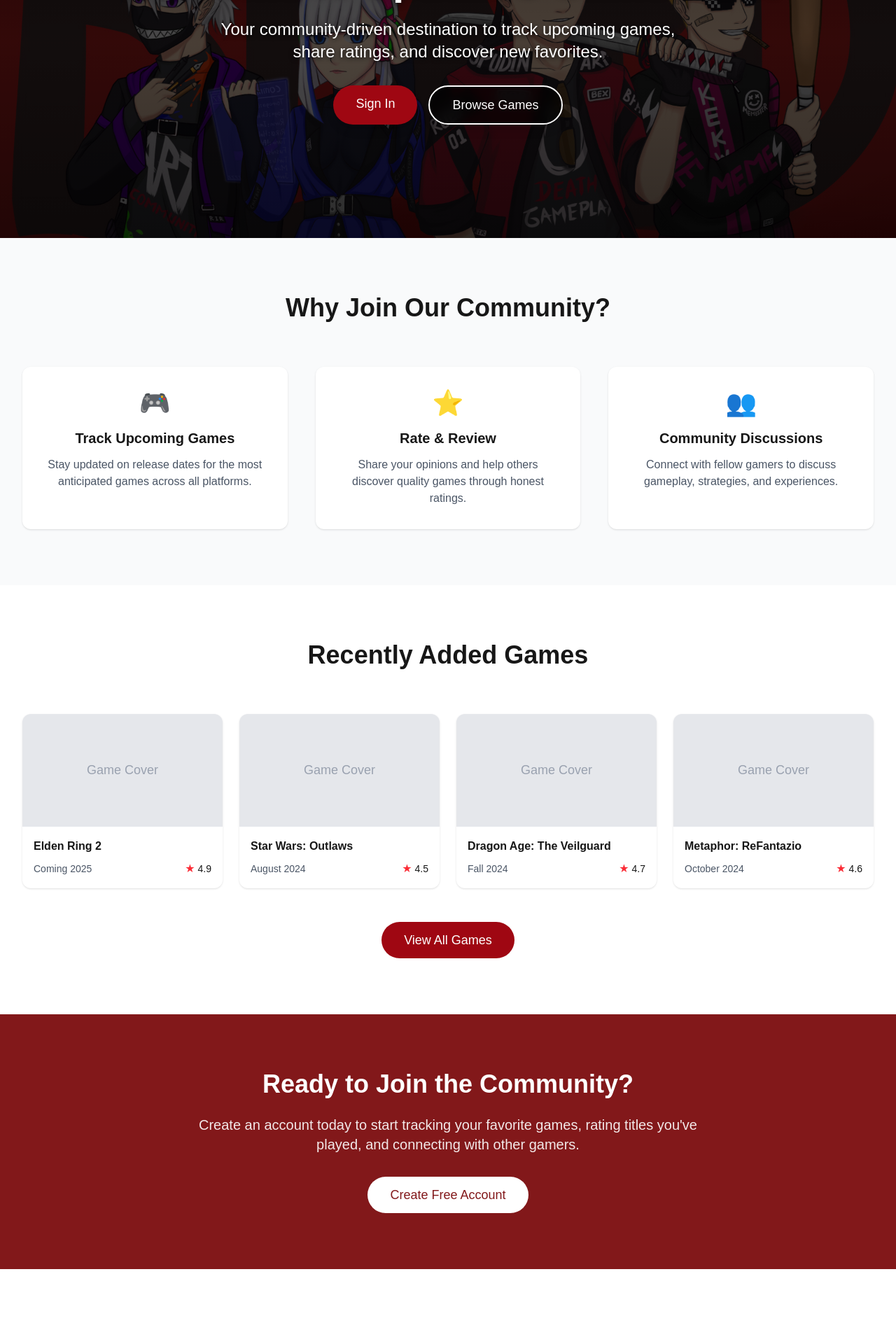
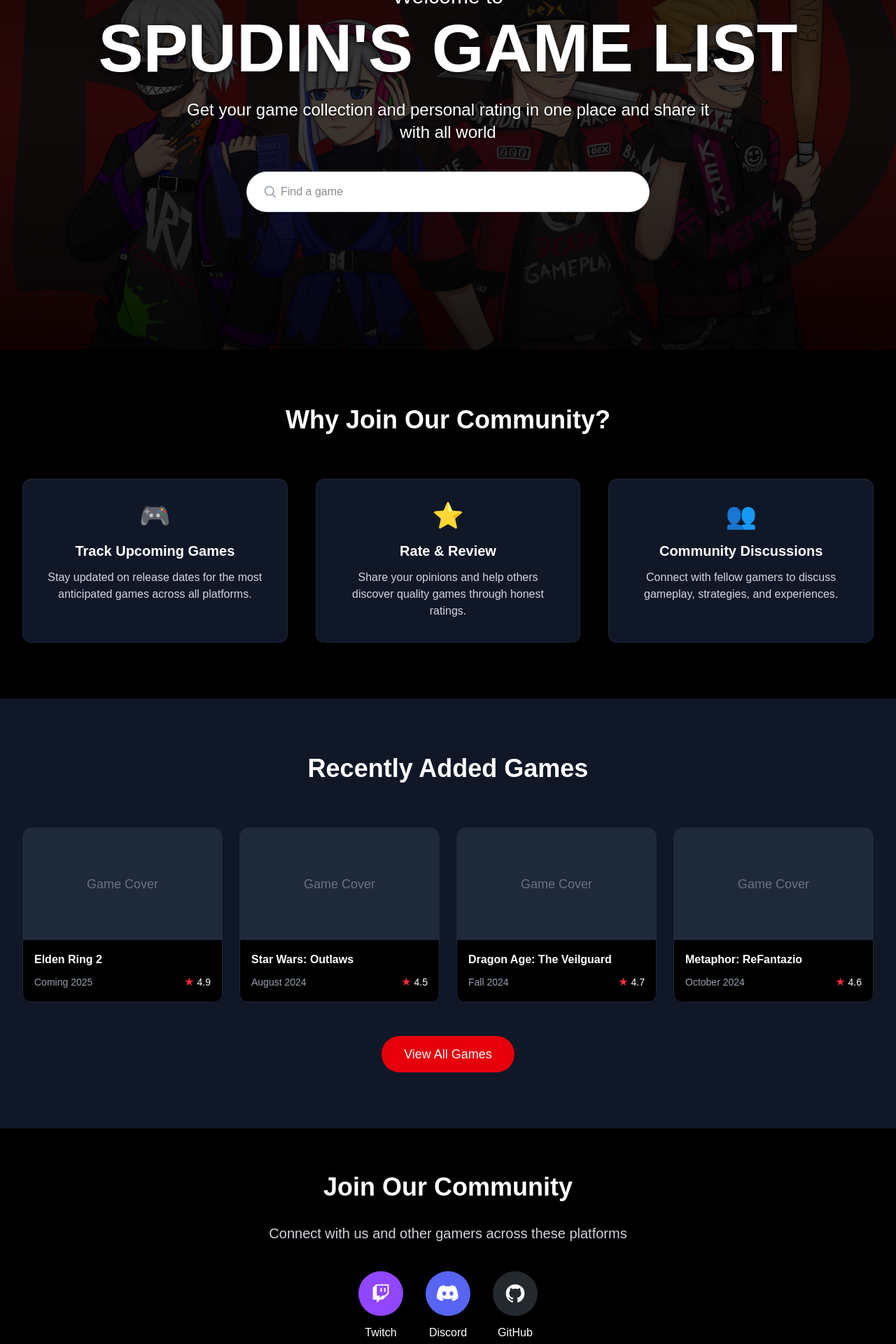
Before and after one commit to danishayman/Spudin-Game-List, a Next.js app: page / in a window 1280 px wide. Shown: the part 220-2140 px from the top of the page at 70% size. Before the commit the page ends 2033 px from the top, so only its background shows below. Built offline with nearby package versions, Linux system fonts and the light colour scheme.

Commit message:
Update Welcome page

```diff
--- a/app/page.tsx
+++ b/app/page.tsx
@@ -5,7 +5,7 @@
   return (
     <div className="flex flex-col min-h-screen">
       {/* Hero Section */}
-      <section className="relative h-[70vh] flex items-center justify-center">
+      <section className="relative h-[90vh] flex items-center justify-center">
         {/* Banner image as background */}
         <div className="absolute inset-0">
           <Image
@@ -15,36 +15,37 @@
             priority
             className="object-cover"
           />
-          <div className="absolute inset-0 bg-gradient-to-b from-black/80 via-black/70 to-black/80" />
+          <div className="absolute inset-0 bg-gradient-to-b from-black/90 via-black/75 to-black/90" />
         </div>
         <div className="relative z-10 text-center px-4 sm:px-6 lg:px-8">
-          <h1 className="text-4xl sm:text-5xl md:text-6xl font-bold text-white mb-6 drop-shadow-[0_2px_4px_rgba(0,0,0,0.8)]">
-            Welcome to Spudin&apos;s Games List
+          <p className="text-2xl md:text-3xl font-medium text-white mb-2">Welcome to</p>
+          <h1 className="text-5xl sm:text-6xl md:text-8xl font-bold text-white mb-6 drop-shadow-[0_2px_4px_rgba(0,0,0,0.8)]">
+            SPUDIN'S GAME LIST
           </h1>
-          <p className="text-xl md:text-2xl text-white max-w-2xl mx-auto mb-8 drop-shadow-[0_2px_3px_rgba(0,0,0,0.8)]">
-            Your community-driven destination to track upcoming games, share ratings, and discover new favorites.
+          <p className="text-xl md:text-2xl text-white max-w-3xl mx-auto mb-8 drop-shadow-[0_2px_3px_rgba(0,0,0,0.8)]">
+            Get your game collection and personal rating in one place and share it with all world
           </p>
-          <div className="flex flex-col sm:flex-row gap-4 justify-center">
-            <Link
-              href="/login"
-              className="px-8 py-3 bg-red-800 text-white font-medium rounded-full text-lg hover:bg-red-900 transition shadow-lg"
-            >
-              Sign In
-            </Link>
-            <Link
-              href="/browse"
-              className="px-8 py-3 bg-black/60 backdrop-blur-sm border-2 border-white text-white font-medium rounded-full text-lg hover:bg-black/80 transition shadow-lg"
-            >
-              Browse Games
-            </Link>
+          <div className="mt-10">
+            <div className="relative max-w-xl mx-auto">
+              <div className="absolute inset-y-0 left-3 flex items-center pl-3 pointer-events-none">
+                <svg xmlns="http://www.w3.org/2000/svg" fill="none" viewBox="0 0 24 24" strokeWidth={2} stroke="currentColor" className="w-5 h-5 text-gray-400">
+                  <path strokeLinecap="round" strokeLinejoin="round" d="m21 21-5.197-5.197m0 0A7.5 7.5 0 1 0 5.196 5.196a7.5 7.5 0 0 0 10.607 10.607Z" />
+                </svg>
+              </div>
+              <input
+                type="search"
+                className="block w-full p-4 pl-12 text-base text-gray-900 border border-gray-300 rounded-full bg-white focus:ring-red-600 focus:border-red-600"
+                placeholder="Find a game"
+              />
+            </div>
           </div>
         </div>
       </section>
 
       {/* Features Section */}
-      <section className="py-20 px-4 sm:px-6 lg:px-8 bg-gray-50 dark:bg-black">
+      <section className="py-20 px-4 sm:px-6 lg:px-8 bg-black">
         <div className="max-w-7xl mx-auto">
-          <h2 className="text-3xl md:text-4xl font-bold text-center mb-16 dark:text-white">
+          <h2 className="text-3xl md:text-4xl font-bold text-center mb-16 text-white">
             Why Join Our Community?
           </h2>
 
@@ -69,9 +70,9 @@
       </section>
 
       {/* Recent Games Section */}
-      <section className="py-20 px-4 sm:px-6 lg:px-8">
+      <section className="py-20 px-4 sm:px-6 lg:px-8 bg-gray-900">
         <div className="max-w-7xl mx-auto">
-          <h2 className="text-3xl md:text-4xl font-bold text-center mb-16 dark:text-white">
+          <h2 className="text-3xl md:text-4xl font-bold text-center mb-16 text-white">
             Recently Added Games
           </h2>
 
@@ -106,7 +107,7 @@
           <div className="mt-12 text-center">
             <Link
               href="/games"
-              className="px-8 py-3 bg-red-800 text-white font-medium rounded-full text-lg hover:bg-red-900 transition inline-block"
+              className="px-8 py-3 bg-red-600 text-white font-medium rounded-full text-lg hover:bg-red-700 transition inline-block"
             >
               View All Games
             </Link>
@@ -114,8 +115,62 @@
         </div>
       </section>
 
+      {/* Community Links Section */}
+      <section className="py-16 px-4 sm:px-6 lg:px-8 bg-black text-white">
+        <div className="max-w-4xl mx-auto text-center">
+          <h2 className="text-3xl md:text-4xl font-bold mb-8">Join Our Community</h2>
+          <p className="text-xl mb-10 text-gray-300">
+            Connect with us and other gamers across these platforms
+          </p>
+
+          <div className="flex flex-wrap justify-center gap-8">
+            <a
+              href="https://twitch.tv"
+              target="_blank"
+              rel="noopener noreferrer"
+              className="flex flex-col items-center transition-transform hover:scale-110"
+            >
+              <div className="w-16 h-16 flex items-center justify-center bg-[#9146FF] rounded-full mb-3">
+                <svg viewBox="0 0 24 24" className="w-8 h-8 fill-white">
+                  <path d="M11.64 5.93h1.43v4.28h-1.43m3.93-4.28H17v4.28h-1.43M7 2L3.43 5.57v12.86h4.28V22l3.58-3.57h2.85L20.57 12V2m-1.43 9.29l-2.85 2.85h-2.86l-2.5 2.5v-2.5H7.71V3.43h11.43z" />
+                </svg>
+              </div>
+              <span className="font-medium">Twitch</span>
+            </a>
+
+            <a
+              href="https://discord.gg"
+              target="_blank"
+              rel="noopener noreferrer"
+              className="flex flex-col items-center transition-transform hover:scale-110"
+            >
+              <div className="w-16 h-16 flex items-center justify-center bg-[#5865F2] rounded-full mb-3">
+                <svg viewBox="0 0 24 24" className="w-8 h-8 fill-white">
+                  <path d="M20.317 4.492c-1.53-.69-3.17-1.2-4.885-1.49a.075.075 0 0 0-.079.036c-.21.39-.444.888-.608 1.283a19.42 19.42 0 0 0-5.83 0C8.75 3.926 8.514 3.43 8.3 3.038a.077.077 0 0 0-.079-.036 20.318 20.318 0 0 0-4.885 1.49A.07.07 0 0 0 3.3 4.546C.572 8.756-.032 12.858.001 16.892c.001.055.026.106.07.138 1.986 1.457 3.913 2.343 5.805 2.928a.08.08 0 0 0 .086-.028c.462-.63.874-1.295 1.226-1.994a.075.075 0 0 0-.041-.105c-.632-.242-1.235-.519-1.807-.811a.08.08 0 0 1-.008-.13c.122-.091.244-.187.36-.281a.07.07 0 0 1 .073-.01c3.69 1.683 7.68 1.683 11.339 0a.07.07 0 0 1 .072.01 8.3 8.3 0 0 1 .36.28.08.08 0 0 1-.007.131c-.573.292-1.175.57-1.807.811a.075.075 0 0 0-.041.105c.36.698.772 1.363 1.225 1.994a.077.077 0 0 0 .087.028c1.899-.585 3.826-1.471 5.812-2.928a.077.077 0 0 0 .069-.138c.105-4.434-.699-8.5-2.957-12.345a.061.061 0 0 0-.036-.034zM8.02 14.184c-1.144 0-2.085-1.054-2.085-2.35 0-1.296.92-2.35 2.085-2.35 1.17 0 2.105 1.065 2.085 2.35 0 1.296-.92 2.35-2.085 2.35zm7.705 0c-1.144 0-2.085-1.054-2.085-2.35 0-1.296.92-2.35 2.085-2.35 1.17 0 2.105 1.065 2.085 2.35 0 1.296-.914 2.35-2.085 2.35z" />
+                </svg>
+              </div>
+              <span className="font-medium">Discord</span>
+            </a>
+
+            <a
+              href="https://github.com"
+              target="_blank"
+              rel="noopener noreferrer"
+              className="flex flex-col items-center transition-transform hover:scale-110"
+            >
+              <div className="w-16 h-16 flex items-center justify-center bg-[#24292e] rounded-full mb-3">
+                <svg viewBox="0 0 24 24" className="w-8 h-8 fill-white">
+                  <path d="M12 2A10 10 0 0 0 2 12c0 4.42 2.87 8.17 6.84 9.5.5.08.66-.23.66-.5v-1.69c-2.77.6-3.36-1.34-3.36-1.34-.46-1.16-1.11-1.47-1.11-1.47-.91-.62.07-.6.07-.6 1 .07 1.53 1.03 1.53 1.03.87 1.52 2.34 1.07 2.91.83.09-.65.35-1.09.63-1.34-2.22-.25-4.55-1.11-4.55-4.92 0-1.11.38-2 1.03-2.71-.1-.25-.45-1.29.1-2.64 0 0 .84-.27 2.75 1.02.79-.22 1.65-.33 2.5-.33.85 0 1.71.11 2.5.33 1.91-1.29 2.75-1.02 2.75-1.02.55 1.35.2 2.39.1 2.64.65.71 1.03 1.6 1.03 2.71 0 3.82-2.34 4.66-4.57 4.91.36.31.69.92.69 1.85V21c0 .27.16.59.67.5C19.14 20.16 22 16.42 22 12A10 10 0 0 0 12 2z" />
+                </svg>
+              </div>
+              <span className="font-medium">GitHub</span>
+            </a>
+          </div>
+        </div>
+      </section>
+
       {/* CTA Section */}
-      <section className="py-20 px-4 sm:px-6 lg:px-8 bg-red-900">
+      <section className="py-20 px-4 sm:px-6 lg:px-8 bg-red-700">
         <div className="max-w-3xl mx-auto text-center">
           <h2 className="text-3xl md:text-4xl font-bold text-white mb-6">
             Ready to Join the Community?
@@ -125,7 +180,7 @@
           </p>
           <Link
             href="/signup"
-            className="px-8 py-3 bg-white text-red-900 font-medium rounded-full text-lg hover:bg-opacity-90 transition inline-block"
+            className="px-8 py-3 bg-white text-red-700 font-medium rounded-full text-lg hover:bg-opacity-90 transition inline-block"
           >
             Create Free Account
           </Link>
@@ -135,49 +190,34 @@
   );
 }
 
-// Feature card props interface
-interface FeatureCardProps {
-  icon: string;
-  title: string;
-  description: string;
-}
-
 // Feature card component
-function FeatureCard({ icon, title, description }: FeatureCardProps) {
+function FeatureCard({ icon, title, description }: { icon: string; title: string; description: string }) {
   return (
-    <div className="bg-white dark:bg-gray-900 p-8 rounded-xl shadow-sm hover:shadow-md transition text-center">
+    <div className="bg-gray-900 border border-gray-800 p-8 rounded-xl shadow-sm hover:shadow-md transition text-center">
       <div className="text-4xl mb-4">{icon}</div>
-      <h3 className="text-xl font-bold mb-3 dark:text-white">{title}</h3>
-      <p className="text-gray-600 dark:text-gray-300">{description}</p>
+      <h3 className="text-xl font-bold mb-3 text-white">{title}</h3>
+      <p className="text-gray-300">{description}</p>
     </div>
   );
 }
 
-// Game card props interface
-interface GameCardProps {
-  title: string;
-  imageUrl: string;
-  releaseDate: string;
-  rating: number;
-}
-
 // Game card component
-function GameCard({ title, imageUrl, releaseDate, rating }: GameCardProps) {
+function GameCard({ title, imageUrl, releaseDate, rating }: { title: string; imageUrl: string; releaseDate: string; rating: number }) {
   return (
-    <div className="bg-white dark:bg-gray-900 rounded-xl shadow-sm hover:shadow-md transition overflow-hidden">
-      <div className="aspect-video relative bg-gray-200 dark:bg-gray-800">
+    <div className="bg-black border border-gray-800 rounded-xl shadow-sm hover:shadow-md transition overflow-hidden">
+      <div className="aspect-video relative bg-gray-800">
         {/* Placeholder image - would use real images in production */}
-        <div className="absolute inset-0 flex items-center justify-center text-gray-400 dark:text-gray-500 text-lg">
+        <div className="absolute inset-0 flex items-center justify-center text-gray-500 text-lg">
           Game Cover
         </div>
       </div>
       <div className="p-4">
-        <h3 className="font-bold dark:text-white">{title}</h3>
+        <h3 className="font-bold text-white">{title}</h3>
         <div className="flex justify-between items-center mt-2">
-          <span className="text-sm text-gray-600 dark:text-gray-300">{releaseDate}</span>
+          <span className="text-sm text-gray-400">{releaseDate}</span>
           <div className="flex items-center">
             <span className="text-red-500 mr-1">★</span>
-            <span className="text-sm font-medium dark:text-white">{rating}</span>
+            <span className="text-sm font-medium text-white">{rating}</span>
           </div>
         </div>
       </div>
```
